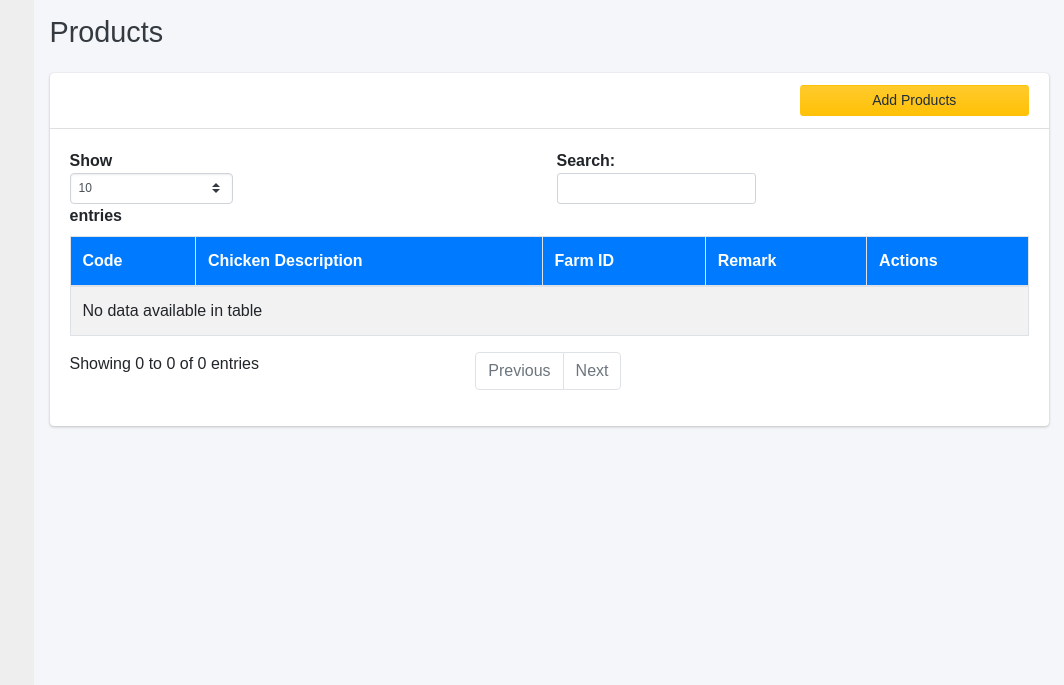
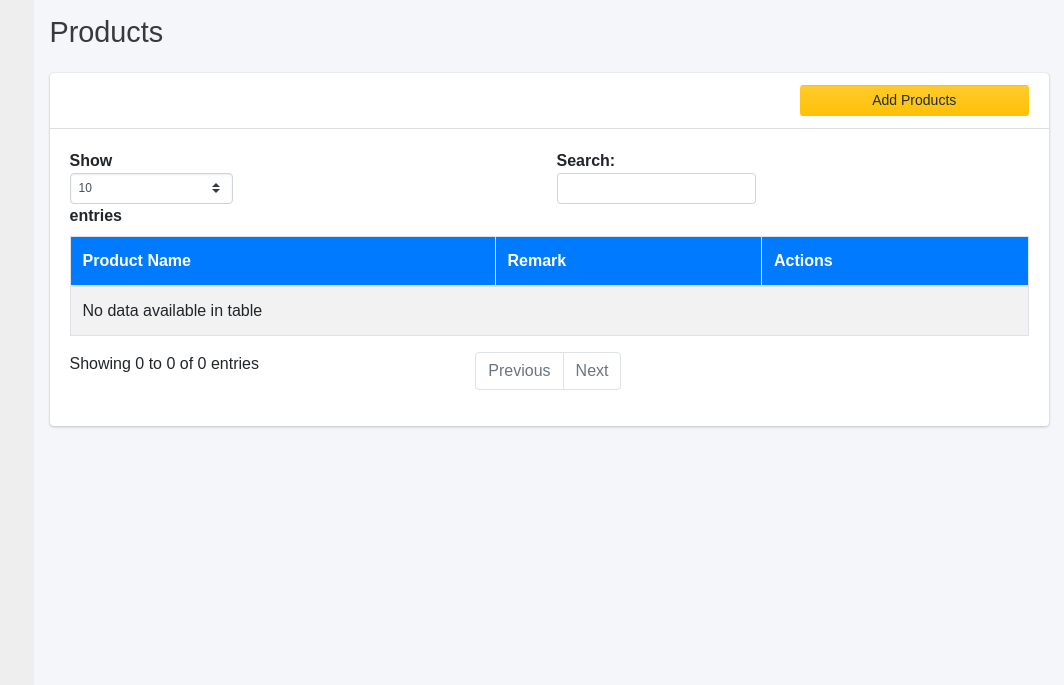
Before and after one commit to speedjin1995/livestock, a PHP site: page /productsApp.php in a window 1280 px wide. Shown: the top 685 px of the page, without its empty margins (216-1280 px from the left). Run offline with PHP 8.4, Linux system fonts and the light colour scheme; data that the repository does not hold is empty; some libraries are stand-ins or nearby versions.

Commit message:
fix product bugs

```diff
--- a/php/getProduct.php
+++ b/php/getProduct.php
@@ -23,7 +23,6 @@ if(isset($_POST['userID'])){
 
             while ($row = $result->fetch_assoc()) {
                 $message['id'] = $row['id'];
-                $message['product_code'] = $row['product_code'];
                 $message['product_name'] = $row['product_name'];
                 $message['remark'] = $row['remark'];
             }
--- a/php/loadProducts.php
+++ b/php/loadProducts.php
@@ -35,7 +35,6 @@ $data = array();
 while($row = mysqli_fetch_assoc($empRecords)) {
     $data[] = array(
       "id"=>$row['id'],
-      "product_code"=>$row['product_code'],
       "product_name"=>$row['product_name'],
       "remark"=>$row['remark'],
       "deleted"=>$row['deleted']
--- a/productsApp.php
+++ b/productsApp.php
@@ -249,11 +249,11 @@
 </head>
 
 <body class="hold-transition sidebar-mini">
-<div class="loading" id="spinnerLoading">
+<!--div class="loading" id="spinnerLoading">
   <div class='uil-ring-css' style='transform:scale(0.79);'>
     <div></div>
   </div>
-</div>
+</div-->
 
 <div class="wrapper">
   <div class="content-wrapper" id="mainContents">
@@ -286,10 +286,8 @@
 						<table id="productTable" class="table table-bordered table-striped">
 							<thead>
 								<tr>
-                                    <th>Code</th>
-									<th>Chicken Description</th>
-									<th>Farm ID</th>
-                                    <th>Remark</th>
+                  <th>Product Name</th>
+                  <th>Remark</th>
 									<th>Actions</th>
 								</tr>
 							</thead>
@@ -319,16 +317,8 @@
                   <input type="hidden" class="form-control" id="id" name="id">
                 </div>
                 <div class="form-group">
-                  <label for="code">Product Code *</label>
-                  <input type="text" class="form-control" name="code" id="code" placeholder="Enter Product Code" maxlength="10" required>
-                </div>
-                <div class="form-group">
-                  <label for="product">Chicken Description *</label>
+                  <label for="product">Product Name *</label>
                   <input type="text" class="form-control" name="product" id="product" placeholder="Enter Product Name" required>
-                </div>
-                <div class="form-group">
-                  <label for="price">Farm ID *</label>
-                  <input type="text"  class="form-control" id="price" name="price" placeholder="Enter Product Price" required>
                 </div>
                 <div class="form-group">
                   <label for="remark">Remark </label>
@@ -399,9 +389,7 @@ $(function () {
             'url':'php/loadProducts.php'
         },
         'columns': [
-            { data: 'product_code' },
             { data: 'product_name' },
-            { data: 'farm_id' },
             { data: 'remark' },
             {
                 data: 'id',
@@ -418,7 +406,7 @@ $(function () {
 
     $.validator.setDefaults({
         submitHandler: function () {
-            $('#spinnerLoading').show();
+            //$('#spinnerLoading').show();
             $.post('php/products.php', $('#productForm').serialize(), function(data){
                 var obj = JSON.parse(data);
 
@@ -426,27 +414,25 @@ $(function () {
                   $('#addModal').modal('hide');
                   toastr["success"](obj.message, "Success:");
                   $('#productTable').DataTable().ajax.reload();
-                  $('#spinnerLoading').hide();
+                  //$('#spinnerLoading').hide();
                 }
                 else if(obj.status === 'failed'){
                     toastr["error"](obj.message, "Failed:");
-                    $('#spinnerLoading').hide();
+                    //$('#spinnerLoading').hide();
                 }
                 else{
                     toastr["error"]("Something wrong when edit", "Failed:");
-                    $('#spinnerLoading').hide();
+                    //$('#spinnerLoading').hide();
                 }
             });
         }
     });
 
-    $('#spinnerLoading').hide();
+    //$('#spinnerLoading').hide();
 
     $('#addProducts').on('click', function(){
         $('#addModal').find('#id').val("");
-        $('#addModal').find('#code').val("");
         $('#addModal').find('#product').val("");
-        $('#addModal').find('#price').val("");
         $('#addModal').find('#remark').val("");
         $('#addModal').modal('show');
 
@@ -467,15 +453,13 @@ $(function () {
 });
 
 function edit(id){
-    $('#spinnerLoading').show();
+    //$('#spinnerLoading').show();
     $.post('php/getProduct.php', {userID: id}, function(data){
         var obj = JSON.parse(data);
 
         if(obj.status === 'success'){
             $('#addModal').find('#id').val(obj.message.id);
-            $('#addModal').find('#code').val(obj.message.product_code);
             $('#addModal').find('#product').val(obj.message.product_name);
-            $('#addModal').find('#price').val(obj.message.farm_id);
             $('#addModal').find('#remark').val(obj.message.remark);
             $('#addModal').modal('show');
 
@@ -499,28 +483,30 @@ function edit(id){
         else{
             toastr["error"]("Something wrong when activate", "Failed:");
         }
-        $('#spinnerLoading').hide();
+        //$('#spinnerLoading').hide();
     });
 }
 
 function deactivate(id){
-    $('#spinnerLoading').show();
+  if (confirm('Are you sure you want to delete this items?')) {
+    //$('#spinnerLoading').show();
     $.post('php/deleteProduct.php', {userID: id}, function(data){
         var obj = JSON.parse(data);
 
         if(obj.status === 'success'){
           toastr["success"](obj.message, "Success:");
           $('#productTable').DataTable().ajax.reload();
-          $('#spinnerLoading').hide();
+          //$('#spinnerLoading').hide();
         }
         else if(obj.status === 'failed'){
             toastr["error"](obj.message, "Failed:");
-            $('#spinnerLoading').hide();
+            //$('#spinnerLoading').hide();
         }
         else{
             toastr["error"]("Something wrong when activate", "Failed:");
-            $('#spinnerLoading').hide();
+            //$('#spinnerLoading').hide();
         }
     });
+  }
 }
 </script>
```
Also changed, not shown: php/products.php (+5 -11 lines).
